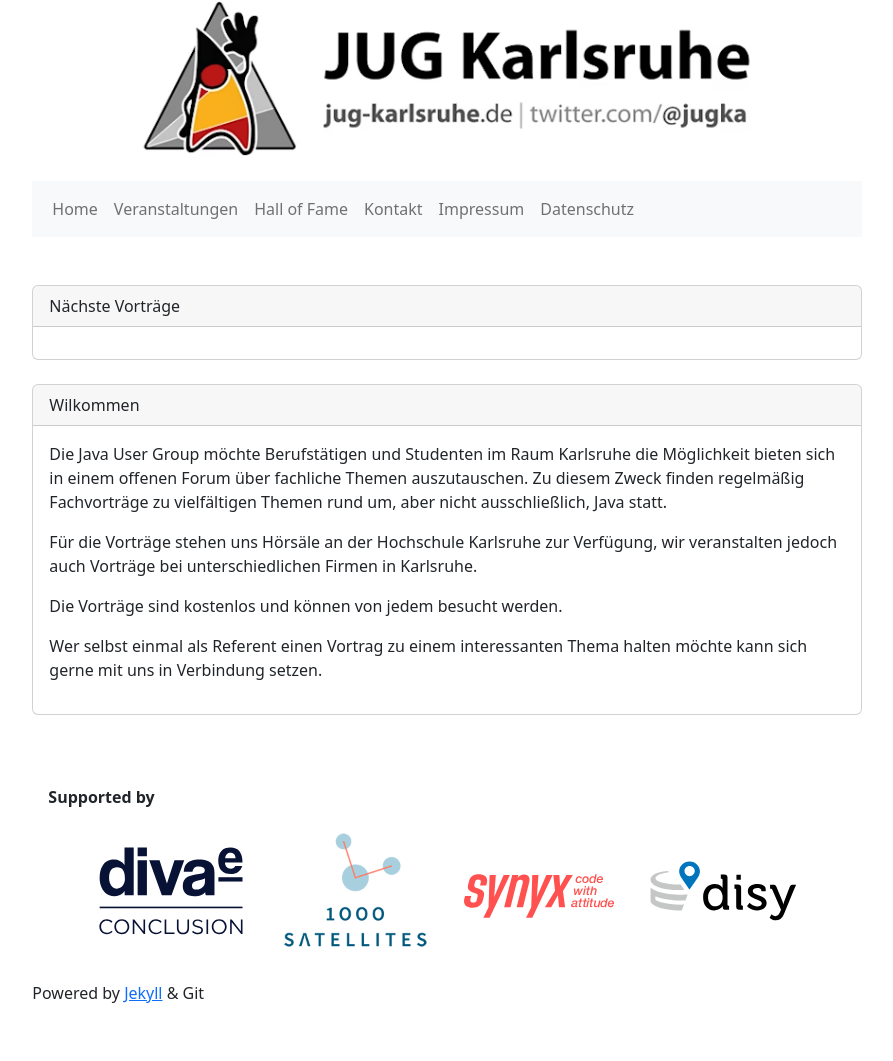
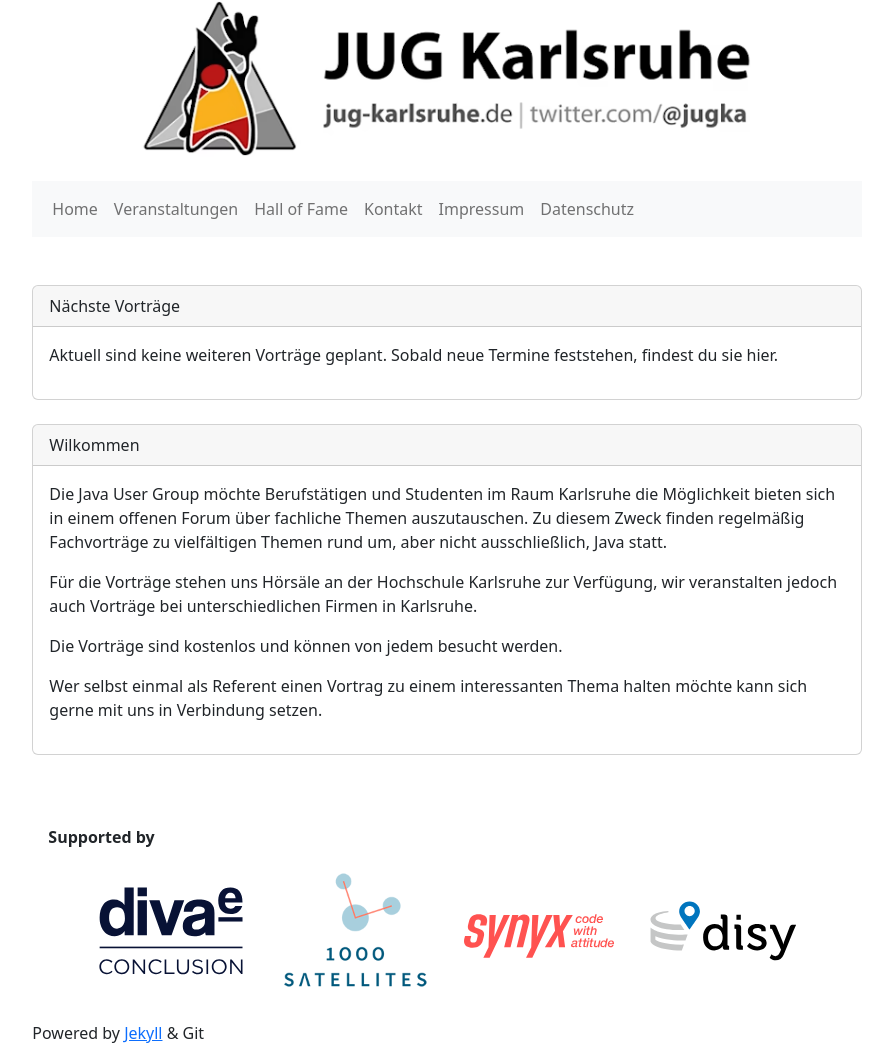
Before and after one commit to jugka/jugka-site, a Jekyll site: the page built from index.html, in a window 1280 px wide. Shown: the whole page, without its empty margins (193-1086 px from the left). Built offline with Jekyll 4.4.1, drawn with Linux system fonts in a browser that asks for light colours; the list of posts is cut into pages by our own code; before the commit the page ends 1021 px from its top, so only the background shows below that.

Commit message:
update upcoming talks section to display message when no events are scheduled

```diff
--- a/_includes/next-talks.html
+++ b/_includes/next-talks.html
@@ -3,12 +3,15 @@
     Nächste Vorträge
   </div>
   <div class="card-body">
-    {% for post in site.tags.events reversed %}
-    {% if post.date > site.time %}
+    {% assign upcoming_talks = site.tags.events | where_exp: "post", "post.date > site.time" %}
+    {% if upcoming_talks.size > 0 %}
+    {% for post in upcoming_talks reversed %}
     <p>
     <a href="{{ site.baseurl }}{{ post.url }}">{{ post.date | date: "%d-%m-%Y" }} - {{ post.title }}</a>
     </p>
+    {% endfor %}
+    {% else %}
+    <p>Aktuell sind keine weiteren Vorträge geplant. Sobald neue Termine feststehen, findest du sie hier.</p>
     {% endif %}
-    {% endfor %}
   </div>
 </div>
```
